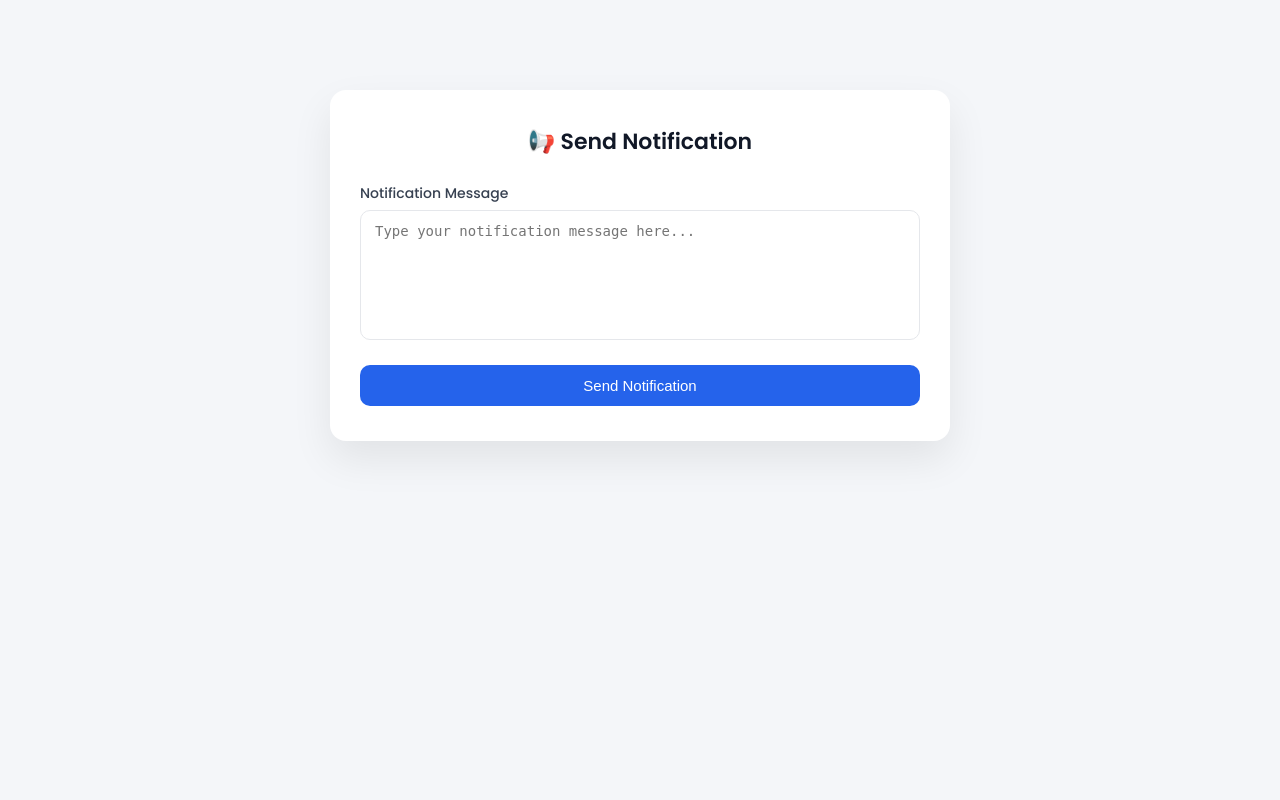
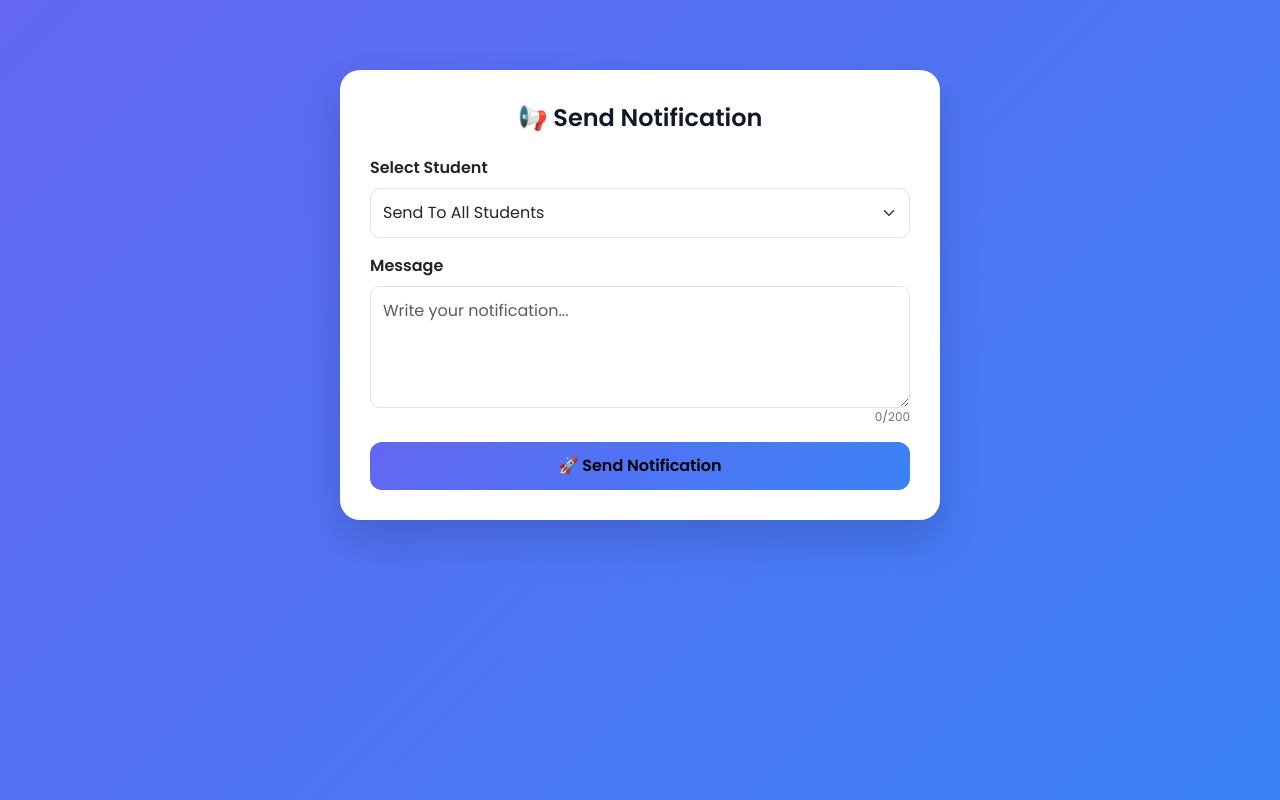
Before and after one commit to Roushanbobdj/my-flask-app-2, a Python web app: template templates/send_notification.html in a window 1280 px wide. Run offline with Jinja, Linux system fonts and the light colour scheme; the template is opened without the code that fills it, so the values that code supplies are empty.

Commit message:
Update send_notification.html

```diff
--- a/templates/send_notification.html
+++ b/templates/send_notification.html
@@ -1,98 +1,162 @@
 {% extends "base.html" %}
 {% block content %}
 
+<link href="https://cdn.jsdelivr.net/npm/bootstrap@5.3.3/dist/css/bootstrap.min.css" rel="stylesheet">
+
 <style>
-.notify-wrap{
-    max-width:650px;
-    margin:70px auto;
-    padding:0 15px;
+
+body{
+background: linear-gradient(135deg,#6366f1,#3b82f6);
+min-height:100vh;
+font-family: 'Poppins', sans-serif;
 }
 
-.notify-card{
-    background:#ffffff;
-    padding:35px 30px;
-    border-radius:16px;
-    box-shadow:0 18px 40px rgba(0,0,0,.08);
+.notification-card{
+max-width:600px;
+margin:auto;
+margin-top:50px;
+background:white;
+border-radius:20px;
+padding:30px;
+box-shadow:0 20px 40px rgba(0,0,0,.15);
+animation:fadeIn .6s ease;
 }
 
-.notify-card h2{
+@keyframes fadeIn{
+from{
+opacity:0;
+transform:translateY(30px);
+}
+to{
+opacity:1;
+transform:translateY(0);
+}
+}
+
+.page-title{
+font-size:24px;
+font-weight:700;
+margin-bottom:20px;
 text-align:center;
-    margin-bottom:25px;
-    font-size:22px;
-    font-weight:600;
 color:#111827;
 }
 
-.form-group{
-    margin-bottom:18px;
+.form-label{
+font-weight:600;
 }
 
-.form-group label{
-    font-size:14px;
-    font-weight:500;
-    color:#374151;
-    display:block;
-    margin-bottom:6px;
+.form-select,
+.form-control{
+border-radius:10px;
+padding:12px;
 }
 
-.form-group textarea{
+.btn-send{
+background:linear-gradient(135deg,#6366f1,#3b82f6);
+border:none;
+border-radius:12px;
+padding:12px;
+font-weight:600;
 width:100%;
-    height:130px;
-    padding:12px 14px;
-    border-radius:10px;
-    border:1px solid #e5e7eb;
-    font-size:14px;
-    resize:none;
-    outline:none;
-    transition:0.2s;
+transition:.3s;
 }
 
-.form-group textarea:focus{
-    border-color:#2563eb;
-    box-shadow:0 0 0 3px rgba(37,99,235,.1);
+.btn-send:hover{
+transform:translateY(-2px);
+box-shadow:0 10px 20px rgba(0,0,0,.2);
 }
 
-.notify-btn{
-    width:100%;
-    padding:12px;
-    background:#2563eb;
-    color:white;
-    border:none;
-    border-radius:10px;
-    font-size:15px;
-    font-weight:500;
-    cursor:pointer;
-    transition:0.25s;
+.counter{
+font-size:12px;
+text-align:right;
+color:#6b7280;
 }
 
-.notify-btn:hover{
-    background:#1e40af;
+.success-box{
+background:#dcfce7;
+color:#166534;
+padding:10px;
+border-radius:8px;
+margin-bottom:15px;
+animation:fadeIn .5s ease;
 }
+
 </style>
 
-<div class="notify-wrap">
-    <div class="notify-card">
+<div class="container">
 
-        <h2>📢 Send Notification</h2>
+<div class="notification-card">
+
+<div class="page-title">
+📢 Send Notification
+</div>
+
+{% with messages = get_flashed_messages() %}
+{% if messages %}
+<div class="success-box">
+{{ messages[0] }}
+</div>
+{% endif %}
+{% endwith %}
 
 <form method="POST">
 
-            <div class="form-group">
-                <label for="message">Notification Message</label>
-                <textarea
-                    id="message"
-                    name="message"
-                    placeholder="Type your notification message here..."
-                    required></textarea>
+<div class="mb-3">
+
+<label class="form-label">Select Student</label>
+
+<select name="student_id" class="form-select" required>
+
+<option value="all">Send To All Students</option>
+
+{% for student in students %}
+
+<option value="{{student.id}}">
+{{student.name}}
+</option>
+
+{% endfor %}
+
+</select>
+
 </div>
 
-            <button type="submit" class="notify-btn">
-                Send Notification
+<div class="mb-3">
+
+<label class="form-label">Message</label>
+
+<textarea
+name="message"
+class="form-control"
+rows="4"
+maxlength="200"
+placeholder="Write your notification..."
+onkeyup="countChar(this)"
+required></textarea>
+
+<div class="counter">
+<span id="charCount">0</span>/200
+</div>
+
+</div>
+
+<button class="btn-send">
+🚀 Send Notification
 </button>
 
 </form>
 
 </div>
+
 </div>
 
+<script>
+
+function countChar(val){
+let len = val.value.length
+document.getElementById("charCount").innerText = len
+}
+
+</script>
+
 {% endblock %}
```
Lines whose indentation alone changed are shown as unchanged.
